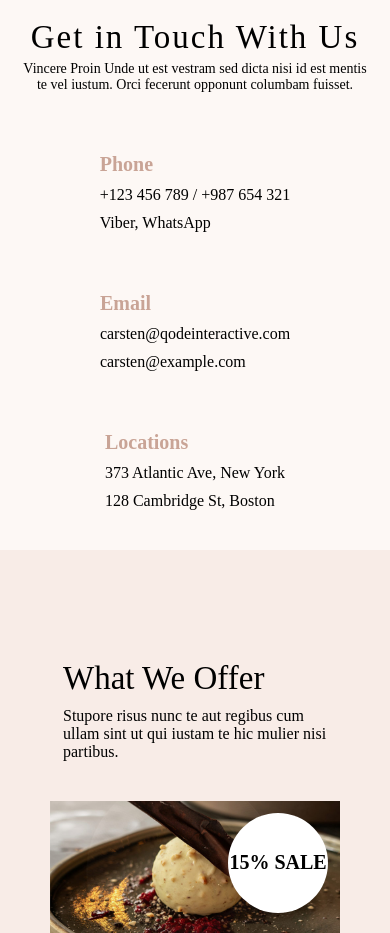
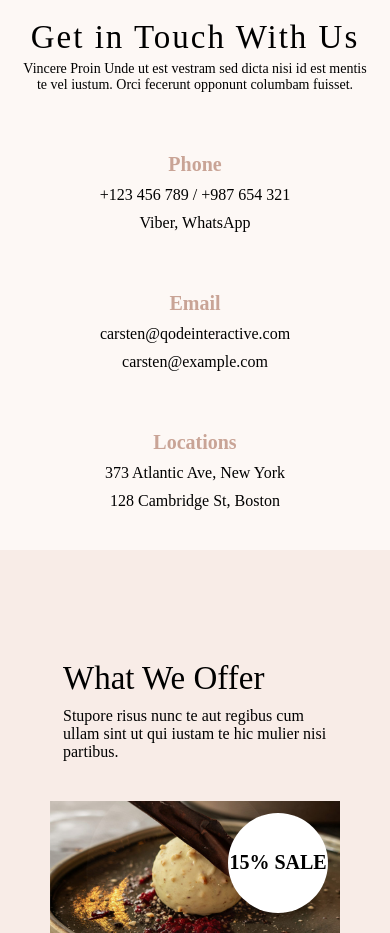
Before and after one commit to arfa2008/project-html-css-4, a plain HTML site: page index.html in a window 390 px wide. Shown: the part 6100-7033 px from the top of the page. Drawn offline with Linux system fonts and the light colour scheme; a web font is replaced by a local one.

Commit message:
initial changes

```diff
--- a/style.css
+++ b/style.css
@@ -929,14 +929,25 @@ button {
         gap: 20px;
         width: auto;
     }
-
+    .contact-1 {
+        margin: 0 auto;
+        padding: 20px;
+        text-align: left;
+        display: flex;
+        gap: 10px;
+        flex-direction: column;
+        align-content: center;
+        justify-content: center;
+    }
     .contact-1 h1 {
         font-size: 20px;
+        margin: 0 auto;
     }
 
     .contact-1 h2,
     .contact-1 h3 {
         font-size: 16px;
+        margin: 0 auto;
     }
 
     .container-4 {
```
